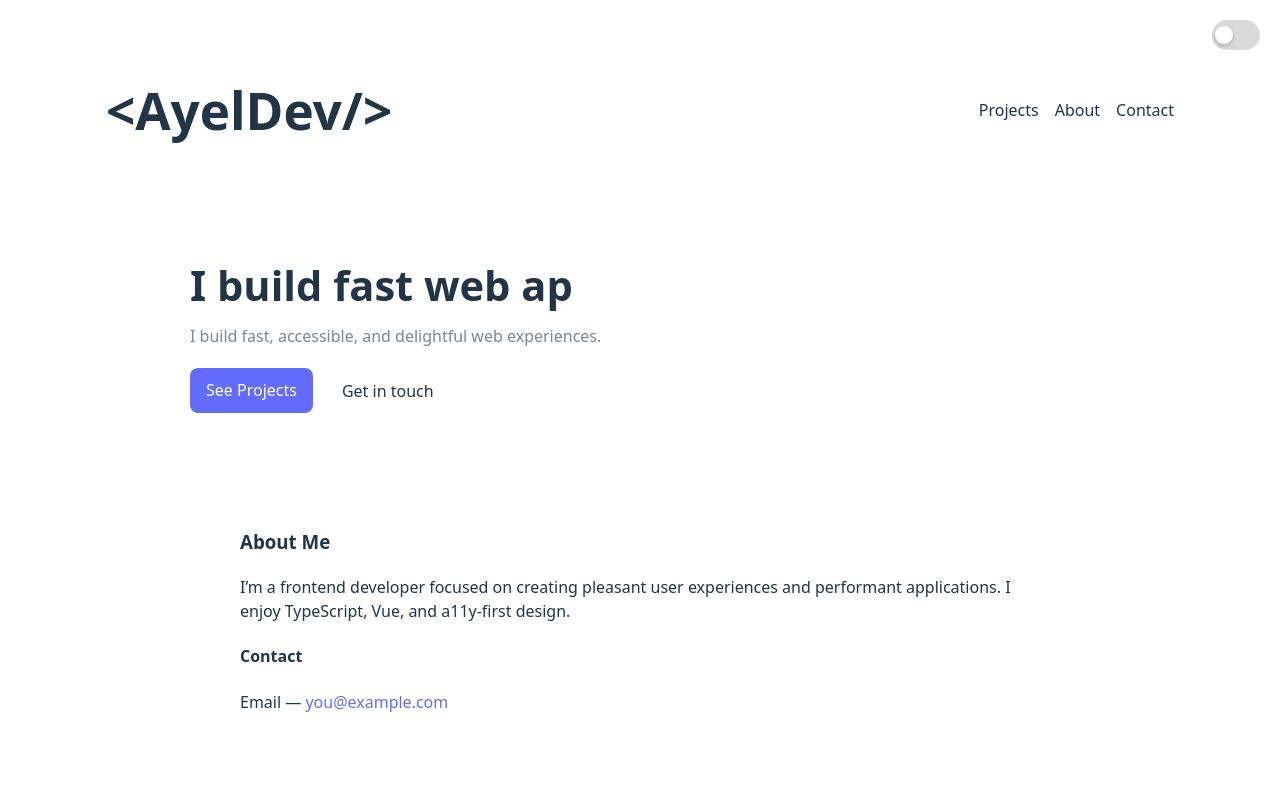
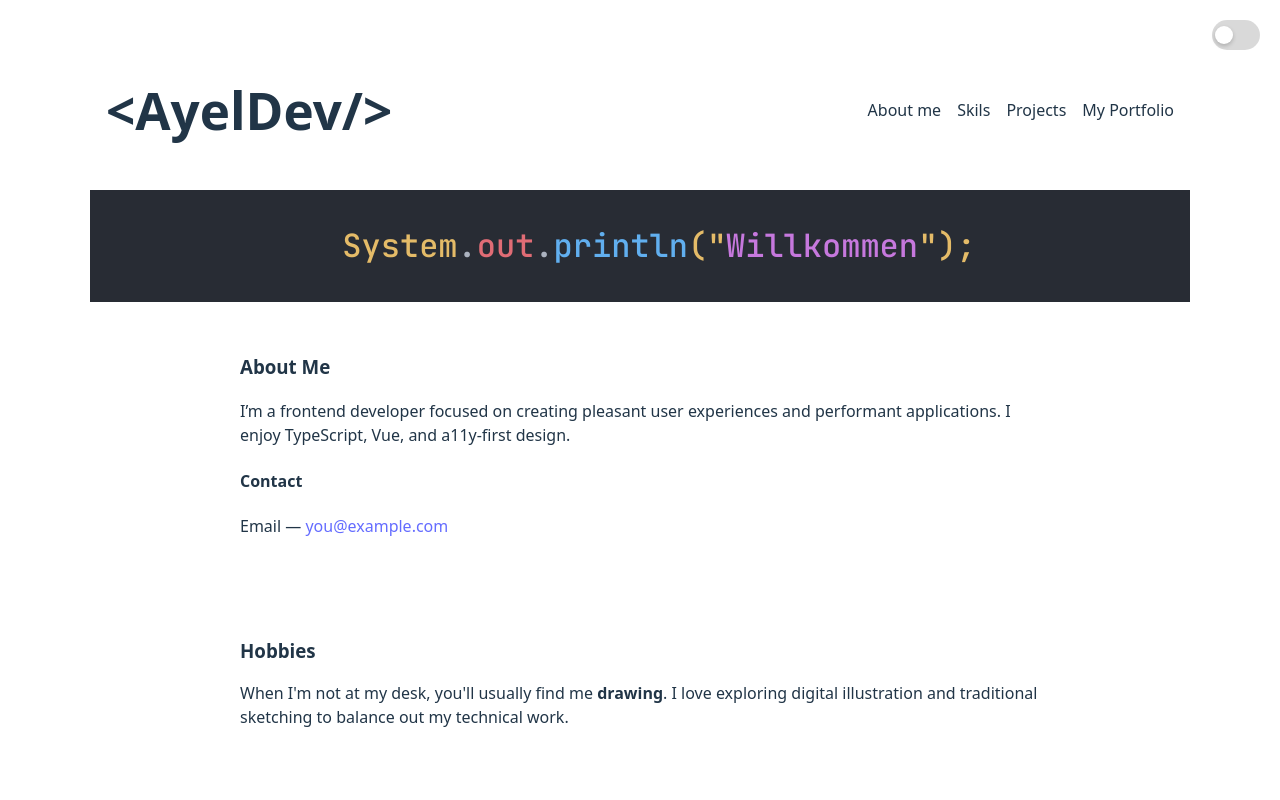
Before and after one commit to AyelDev/ayelportfolio, a Vue app: page / in a window 1280 px wide. Shown: the top 800 px of the page. Built offline with nearby package versions, Linux system fonts and the light colour scheme.

Commit message:
added welcome java console

```diff
--- a/src/components/Header.vue
+++ b/src/components/Header.vue
@@ -8,9 +8,10 @@
       <h1 class="brand"><a href="/"><span><</span>AyelDev<span>/></span></a></h1>
       <div style="display:flex;align-items:center;gap:0.75rem">
         <nav class="nav">
-          <a href="#projects">Projects</a>
-          <a href="#about">About</a>
-          <a href="#contact">Contact</a>
+          <a href="#projects">About me</a>
+          <a href="#about">Skils</a>
+          <a href="#contact">Projects</a>
+          <a href="#portfolio">My Portfolio</a>
         </nav>
         <ThemeToggle />
       </div>
--- a/src/components/Hero.vue
+++ b/src/components/Hero.vue
@@ -1,79 +1,167 @@
+<template>
+  <div class="center_me">
+    <div class="editor-window">
+      <div class="code-row">
+      </div>
+
+      <div class="code-row indent">
+        <p class="code-line">
+          System<span class="white">.</span><span class="red">out</span><span class="white">.</span><span
+            class="blue">println</span>("
+        </p>
+        <div class="string-window">
+          <div class="string-track">
+            <h1 class="greeting en">Welcome</h1>
+            <h1 class="greeting es">Bienvenue</h1>
+            <h1 class="greeting de">Willkommen</h1>
+            <h1 class="greeting it">Benvenuto</h1>
+            <h1 class="greeting en">Welcome</h1>
+          </div>
+        </div>
+        <p class="code-line">");</p>
+      </div>
+    </div>
+  </div>
+</template>
+
 <script setup lang="ts">
-import { ref, onMounted, onBeforeUnmount } from 'vue'
+// No logic needed as the animation is handled by CSS for performance
+</script>
 
-const phrases = ["Hi — I'm Ayel", 'I build fast web apps', 'I focus on accessibility']
-const text = ref('')
-const cursorVisible = ref(true)
-let phraseIndex = 0
-let charIndex = 0
-let isDeleting = false
-let tickTimer: number | undefined
-let cursorTimer: number | undefined
+<style scoped>
+@import url('https://fonts.googleapis.com/css2?family=JetBrains+Mono:wght@500&display=swap');
 
-function tick(){
-  const current = phrases[phraseIndex]
-  if(!isDeleting){
-    // type
-    charIndex++
-    text.value = current.slice(0, charIndex)
-    if(charIndex >= current.length){
-      // pause then start deleting
-      isDeleting = true
-      clearTimeout(tickTimer)
-      tickTimer = window.setTimeout(tick, 900)
-      return
-    }
-  } else {
-    // delete
-    charIndex--
-    text.value = current.slice(0, charIndex)
-    if(charIndex <= 0){
-      isDeleting = false
-      phraseIndex = (phraseIndex + 1) % phrases.length
-    }
-  }
-  // typing speed: faster deleting
-  const delay = isDeleting ? 40 : 100
-  tickTimer = window.setTimeout(tick, delay)
+/* 1. THE MAIN CONTAINER: Perfect Centering */
+.center_me {
+  background: #282c34;
+  display: flex;
+  justify-content: center;
+  /* Horizontal center */
+  align-items: center;
+  /* Vertical center */
+  margin: 0;
+  padding: 0;
+  font-family: 'JetBrains Mono', monospace;
+  overflow: hidden;
+  box-sizing: border-box;
 }
 
-onMounted(()=>{
-  // boot sequence
-  tickTimer = window.setTimeout(tick, 500)
-  cursorTimer = window.setInterval(()=> cursorVisible.value = !cursorVisible.value, 520)
-})
+/* 2. THE EDITOR WINDOW: Keeps code lines left-aligned */
+.editor-window {
+  display: flex;
+  flex-direction: column;
+  align-items: flex-start;
+  padding: 2rem;
+}
 
-onBeforeUnmount(()=>{
-  if(tickTimer) clearTimeout(tickTimer)
-  if(cursorTimer) clearInterval(cursorTimer)
-})
-</script>
+.code-row {
+  display: flex;
+  align-items: baseline;
+}
 
-<template>
-  <section class="hero container">
-    <div class="hero-inner">
-      <h2 aria-live="polite"><span class="typed">{{ text }}</span><span class="cursor" :class="{ hidden: !cursorVisible }">|</span></h2>
-      <p class="lead">I build fast, accessible, and delightful web experiences.</p>
-      <div class="ctas">
-        <a href="#projects" class="btn">See Projects</a>
-        <a href="mailto:you@example.com" class="btn ghost">Get in touch</a>
-      </div>
-    </div>
-  </section>
-</template>
+.indent {
+  margin-left: 4ch;
+  /* Standard 4-character indentation */
+}
 
-<style scoped>
-.hero { padding: 4rem 0; }
-.hero-inner { text-align: left; max-width: 900px; margin: 0 auto; }
-.hero h2 { margin: 0 0 0.5rem; font-size: 2.6rem; font-weight:700; display:flex; align-items:center; gap:0.5rem; }
-.typed { white-space: pre; min-width: 1ch; }
-.cursor { display:inline-block; width:1ch; color:var(--accent); opacity:1; transition: opacity 160ms linear; }
-.cursor.hidden { opacity:0 }
-.lead { margin: 0 0 1.25rem; color: var(--muted); }
-.ctas { display:flex; gap: 0.75rem; }
-.btn { display:inline-block; padding:0.6rem 1rem; border-radius:8px; background:var(--accent); color:#fff; text-decoration:none; }
-.btn.ghost { background:transparent; border:1px solid rgba(255,255,255,0.08); color:inherit; }
+.code-line {
+  font-size: 4vmin;
+  margin: 0;
+  color: #e4bb68;
+  /* Method color */
+  line-height: 1.2;
+}
+
+/* Syntax Highlighting Colors */
+.white {
+  color: #abb2bf;
+}
+
+.red {
+  color: #e06c75;
+}
+
+.blue {
+  color: #61afef;
+}
+
+/* 3. THE TICKER LOGIC */
+.string-window {
+  height: 6vmin;
+  /* Matches the line-height/size of greetings */
+  overflow: hidden;
+}
+
+.string-track {
+  display: flex;
+  flex-direction: column;
+  /* 10 second loop using a smooth cubic-bezier snap */
+  animation: scroll-up 10s cubic-bezier(0.76, 0, 0.24, 1) infinite;
+  will-change: transform;
+}
+
+.greeting {
+  font-size: 4vmin;
+  line-height: 6vmin;
+  margin: 0;
+  height: 6vmin;
+  font-weight: 500;
+  white-space: nowrap;
+}
+
+/* Language Specific Colors */
+.en {
+  color: #98c379;
+}
+
+/* Greenish string color */
+.es {
+  color: #fa8231;
+}
+
+.de {
+  color: #c678dd;
+}
+
+.it {
+  color: #56b6c2;
+}
+
+/* 4. ANIMATION KEYFRAMES
+   Calculated based on the height of one greeting (6vmin)
+*/
+@keyframes scroll-up {
+
+  0%,
+  15% {
+    transform: translateY(0);
+  }
+
+  20%,
+  35% {
+    transform: translateY(-6vmin);
+  }
+
+  40%,
+  55% {
+    transform: translateY(-12vmin);
+  }
+
+  60%,
+  75% {
+    transform: translateY(-18vmin);
+  }
+
+  80%,
+  100% {
+    transform: translateY(-24vmin);
+  }
+}
+
+/* Accessibility */
 @media (prefers-reduced-motion: reduce) {
-  .cursor { transition: none !important }
+  .string-track {
+    animation: none;
+  }
 }
 </style>
```
